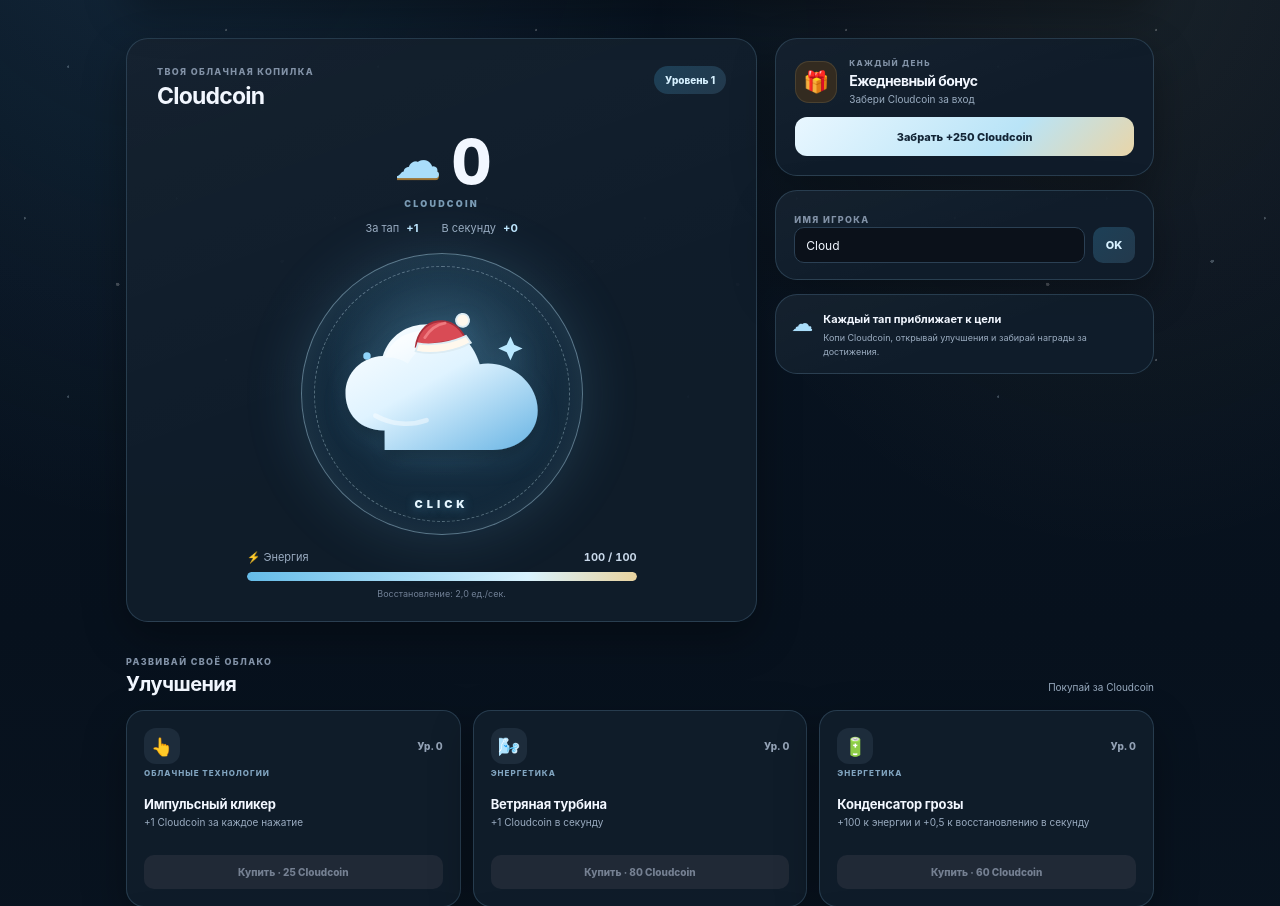
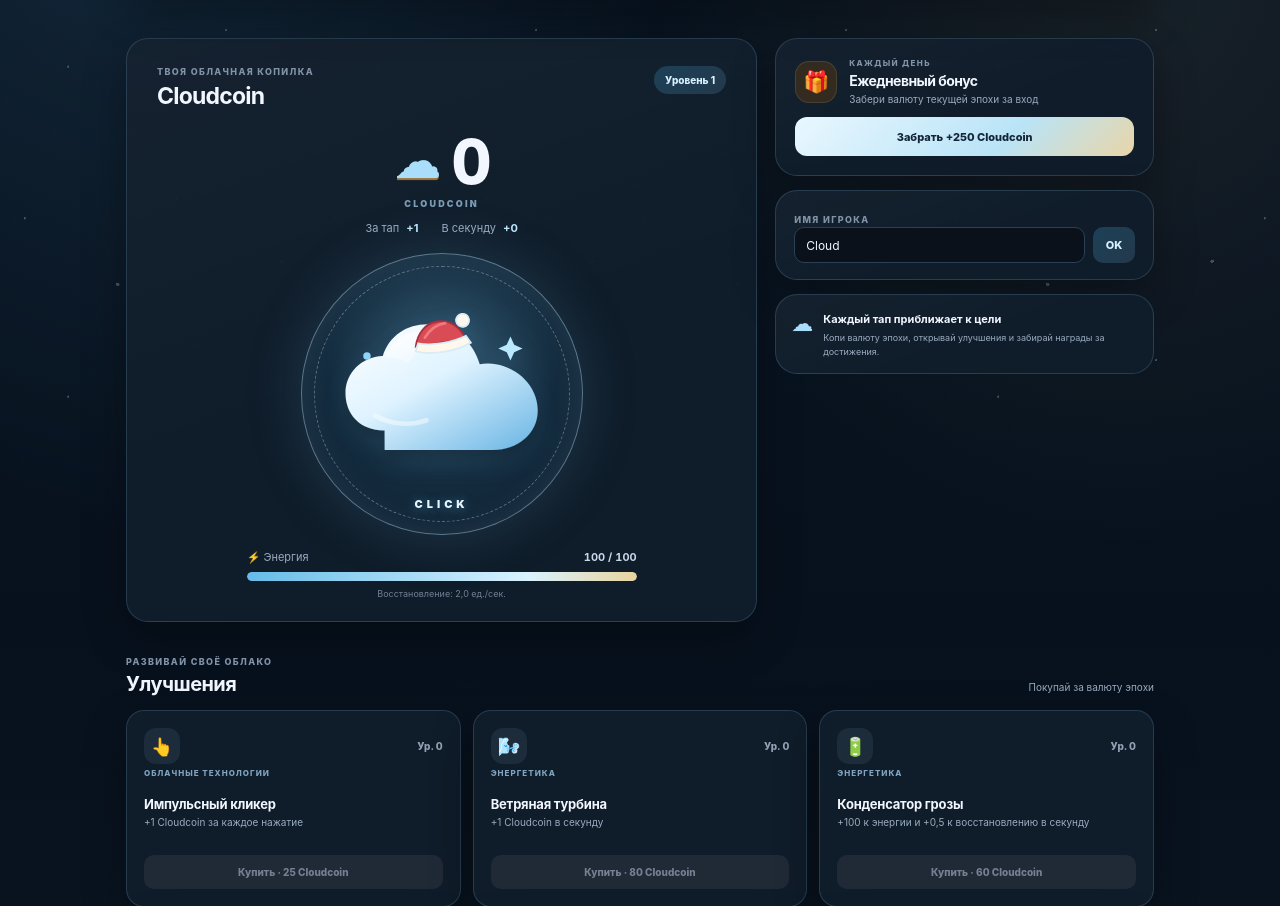
Before and after one commit to sokolstadik-gif/cloud-clicker, a Flask app: page / in a window 1280 px wide. Shown: the part 388-1294 px from the top of the page. Run offline with Flask 3, Linux system fonts and the light colour scheme; data comes from the database, SQL or seed files in the repository; tables that the repository leaves empty hold one stand-in row (values such as "Sample post"); some libraries are stand-ins or nearby versions.

Commit message:
Use era-neutral currency copy and refresh the game script cache

```diff
--- a/templates/index.html
+++ b/templates/index.html
@@ -69,7 +69,7 @@
             <span>В секунду <b id="passiveIncome">+0</b></span>
           </div>
 
-          <button class="cloud-button" id="tapBtn" type="button" aria-label="Click the cloud to earn Cloudcoin">
+          <button class="cloud-button" id="tapBtn" type="button" aria-label="Нажми на облако, чтобы заработать монеты">
             <span class="tap-ring"></span>
             <svg class="cloud-art" viewBox="0 0 220 150" role="img" aria-label="Облако для нажатий">
               <defs>
@@ -118,7 +118,7 @@
             <div class="daily-copy">
               <p class="eyebrow">КАЖДЫЙ ДЕНЬ</p>
               <h2>Ежедневный бонус</h2>
-              <p>Забери Cloudcoin за вход</p>
+              <p>Забери валюту текущей эпохи за вход</p>
             </div>
             <button class="primary-button" id="dailyBtn" type="button">Забрать +250</button>
           </section>
@@ -132,7 +132,7 @@
           </section>
           <section class="mini-tip panel">
             <span class="mini-tip-icon">☁</span>
-            <div><b>Каждый тап приближает к цели</b><p>Копи Cloudcoin, открывай улучшения и забирай награды за достижения.</p></div>
+            <div><b>Каждый тап приближает к цели</b><p>Копи валюту эпохи, открывай улучшения и забирай награды за достижения.</p></div>
           </section>
         </aside>
       </section>
@@ -143,7 +143,7 @@
             <p class="eyebrow">РАЗВИВАЙ СВОЁ ОБЛАКО</p>
             <h2>Улучшения</h2>
           </div>
-          <span class="section-caption">Покупай за Cloudcoin</span>
+          <span class="section-caption">Покупай за валюту эпохи</span>
         </div>
         <div class="upgrade-grid" id="upgradeList">
           <div class="loading-card">Загружаем улучшения…</div>
@@ -264,7 +264,7 @@
             <input id="cipherAnswer" type="text" maxlength="12" autocomplete="off" placeholder="ТВОЙ ОТВЕТ" aria-label="Ответ на шифр">
             <button class="primary-button" id="cipherSubmitBtn" type="submit">Проверить</button>
           </form>
-          <p class="cipher-status" id="cipherStatus">Награда за правильный ответ — 2 000 Cloudcoin.</p>
+          <p class="cipher-status" id="cipherStatus">Награда за правильный ответ — 2 000 монет текущей эпохи.</p>
         </div>
       </section>
     </section>
@@ -282,7 +282,7 @@
         <div class="section-title-row"><div><p class="eyebrow">ВРЕМЕННОЕ УСИЛЕНИЕ</p><h1>Бустеры</h1></div><span class="level-pill">Power-up</span></div>
         <div class="boost-grid">
           <article class="boost-card panel">
-            <div class="boost-icon">⚡</div><div><h2>Турбо-облако</h2><p>Удваивает Cloudcoin за каждый тап на 30 секунд. Можно продлить действующий эффект.</p></div>
+            <div class="boost-icon">⚡</div><div><h2>Турбо-облако</h2><p>Удваивает монеты за каждый тап на 30 секунд. Можно продлить действующий эффект.</p></div>
             <div class="boost-bottom"><span id="turboStatus">Не активно</span><button class="primary-button" id="turboBtn" type="button">Активировать · 500 CC</button></div>
           </article>
           <article class="boost-card panel">
@@ -290,7 +290,7 @@
             <div class="boost-bottom"><span id="energyBoostStatus">Заполни шкалу энергии</span><button class="primary-button" id="energyBoostBtn" type="button">Восстановить · 250 CC</button></div>
           </article>
         </div>
-        <p class="privacy-note">Бустеры покупаются за Cloudcoin. Их действие проверяется сервером.</p>
+        <p class="privacy-note">Бустеры покупаются за валюту текущей эпохи. Их действие проверяется сервером.</p>
       </section>
     </section>
 
@@ -324,7 +324,7 @@
         </div>
         <div class="reward-intro panel">
           <div class="reward-big-icon">🎁</div>
-          <div><b>Тапай и получай Cloudcoin</b><p>Достигай целей по количеству нажатий и забирай награды. Каждую награду можно получить только один раз.</p></div>
+          <div><b>Тапай и получай монеты</b><p>Достигай целей по количеству нажатий и забирай награды. Каждую награду можно получить только один раз.</p></div>
         </div>
         <div class="reward-list" id="rewardsList"><div class="loading-card panel">Загружаем награды…</div></div>
         <div class="section-title-row" style="margin-top:28px">
@@ -339,11 +339,11 @@
       <section class="section-block page-section">
         <div class="section-title-row"><div><p class="eyebrow">ТВОЙ ПРОГРЕСС</p><h1>Статистика</h1></div><span class="level-pill" id="statsLevel">Уровень 1</span></div>
         <div class="stats-grid">
-          <article class="stat-tile panel"><span>Баланс</span><strong id="statsBalance">0</strong><small>Cloudcoin</small></article>
-          <article class="stat-tile panel"><span>Всего заработано</span><strong id="statsEarned">0</strong><small>Cloudcoin за всё время</small></article>
+          <article class="stat-tile panel"><span>Баланс</span><strong id="statsBalance">0</strong><small>Валюта эпохи</small></article>
+          <article class="stat-tile panel"><span>Всего заработано</span><strong id="statsEarned">0</strong><small>За всё время</small></article>
           <article class="stat-tile panel"><span>Всего тапов</span><strong id="statsTaps">0</strong><small>нажатий на облако</small></article>
-          <article class="stat-tile panel"><span>Сила тапа</span><strong id="statsTapPower">+1</strong><small>Cloudcoin за нажатие</small></article>
-          <article class="stat-tile panel"><span>Пассивный доход</span><strong id="statsPassive">+0</strong><small>Cloudcoin в секунду</small></article>
+          <article class="stat-tile panel"><span>Сила тапа</span><strong id="statsTapPower">+1</strong><small>За нажатие</small></article>
+          <article class="stat-tile panel"><span>Пассивный доход</span><strong id="statsPassive">+0</strong><small>В секунду</small></article>
           <article class="stat-tile panel"><span>Уровни улучшений</span><strong id="statsUpgrades">0</strong><small>куплено уровней</small></article>
           <article class="stat-tile panel"><span>Энергия</span><strong id="statsEnergy">100 / 100</strong><small id="statsRegen">Восстановление 2 ед./сек.</small></article>
           <article class="stat-tile panel"><span>Место в рейтинге</span><strong id="statsRank">—</strong><small>среди игроков сайта</small></article>
@@ -376,12 +376,12 @@
     <section class="tab-panel" id="tab-shop" data-panel="shop" hidden>
       <section class="section-block page-section">
         <div class="section-title-row">
-          <div><p class="eyebrow">ПОДДЕРЖИ CLOUD CLICKER</p><h1>Магазин Cloudcoin</h1></div>
+          <div><p class="eyebrow">ПОДДЕРЖИ CLOUD CLICKER</p><h1>Магазин игровой валюты</h1></div>
           <span class="level-pill">⭐ Telegram Stars</span>
         </div>
         <div class="challenge-intro panel">
           <div class="challenge-icon">💎</div>
-          <div><b>Покупка Cloudcoin</b><p>Оплата проходит через встроенную систему Telegram Stars. Начисление выполняется сервером только после подтверждения платежа от Telegram.</p></div>
+          <div><b>Покупка игровой валюты</b><p>Оплата проходит через встроенную систему Telegram Stars. Начисление выполняется сервером только после подтверждения платежа от Telegram.</p></div>
         </div>
         <div class="shop-grid" id="shopPackages"><div class="loading-card panel">Загружаем наборы…</div></div>
         <p class="privacy-note">Цифровые товары внутри Telegram Mini Apps продаются за Telegram Stars (XTR). Не отправляй переводы вручную — покупай только через кнопку оплаты.</p>
@@ -430,6 +430,6 @@
   </dialog>
 
   <div class="toast" id="toast" role="status" aria-live="polite"></div>
-  <script src="{{ url_for('static', filename='app.js', v='8') }}" defer></script>
+  <script src="{{ url_for('static', filename='app.js', v='9') }}" defer></script>
 </body>
 </html>
```
